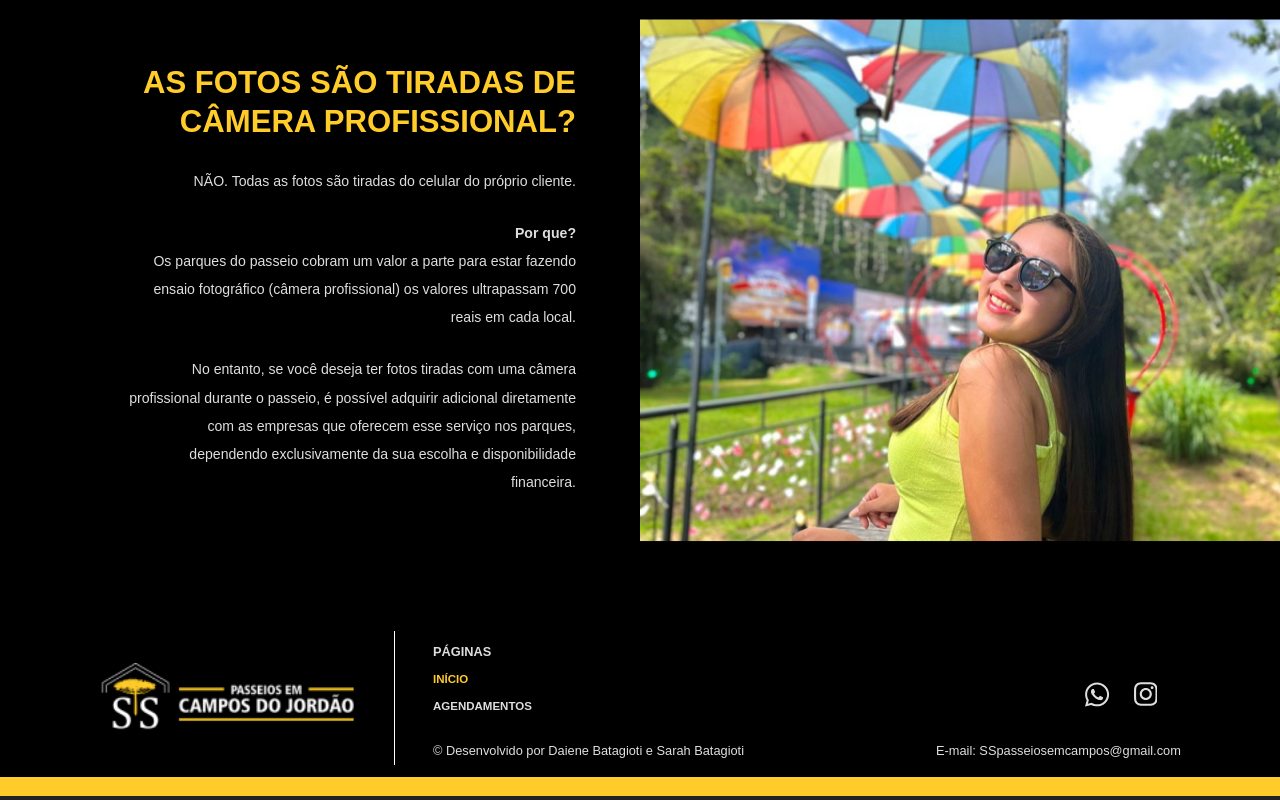
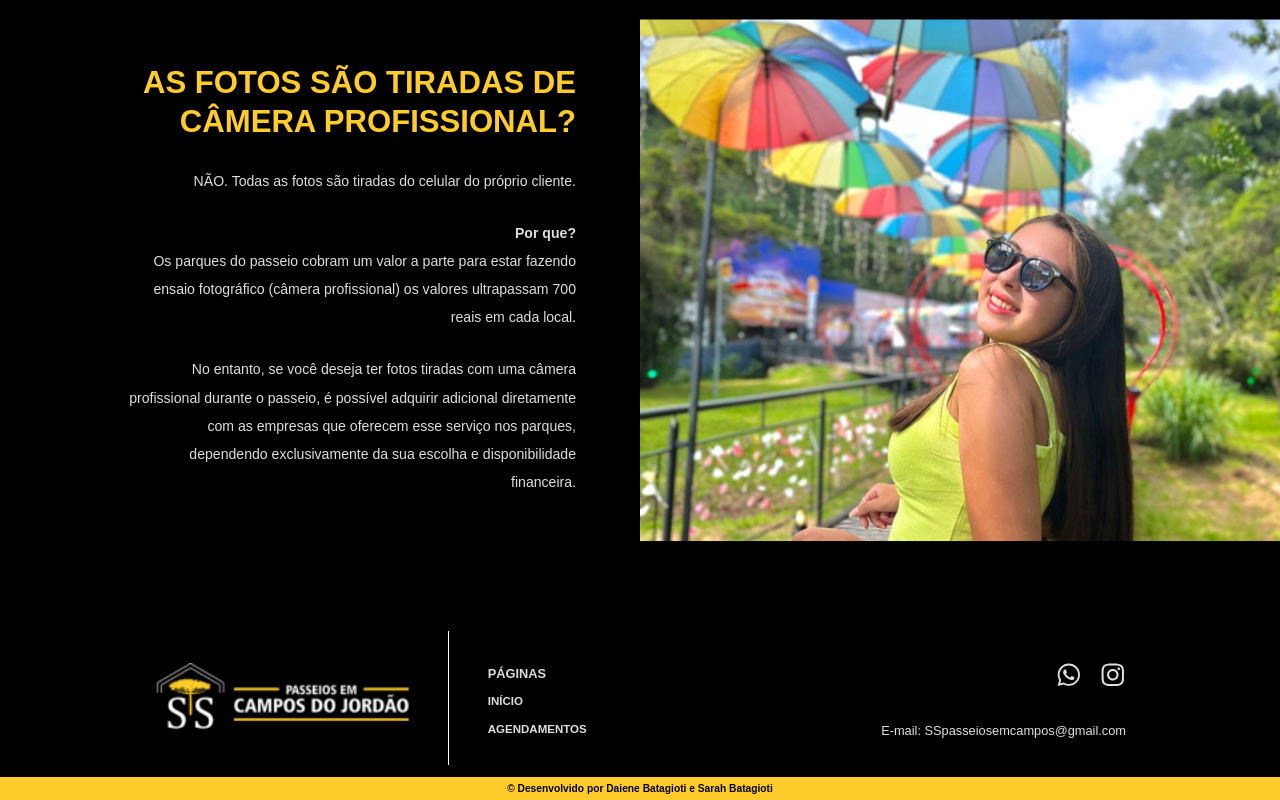
Before and after one commit to LeandroLFE/SS-CAMPOS, a React (Vite) app: page /inicio in a window 1280 px wide. Shown: the part 4003-4803 px from the top of the page. Built offline with nearby package versions, Linux system fonts and the light colour scheme.

Commit message:
Botões inicio e agendamento mandando a pagina para o topo quando clicado

```diff
--- a/src/Components/Footer/index.tsx
+++ b/src/Components/Footer/index.tsx
@@ -1,8 +1,8 @@
-//import React from 'react';
+import React from 'react';
 import logo from '../../assets/logo_horizontal.png';
 import { FaWhatsapp, FaInstagram } from "react-icons/fa";
 import { Container } from './style';
-import { Link, useLocation } from "react-router-dom";
+import { Link } from "react-router-dom";
 import styled from 'styled-components';
 
 interface LinkProps {
@@ -24,14 +24,17 @@ interface ButtonProps {
 }
 
 const Button: React.FC<ButtonProps> = ({ to, className, id, children }) => {
-  const active = useLocation().pathname === to;
+  const handleClick = () => {
+    window.scrollTo(0, 0);
+  };
 
   return (
     <CustomLink
       to={to}
       className={className}
       id={id}
-      isActive={active}
+      onClick={handleClick}
+      isActive={false}
     >
       {children}
     </CustomLink>
@@ -48,35 +51,36 @@ const Footer = () => {
             <p className="title-paginas">PÁGINAS</p>
             <Button
               to="/inicio"
-              className={`button ${location.pathname === "/inicio" ? "active" : ""}`}
+              className="button"
               id="button-1"
             >
               Início
             </Button>
             <Button
               to="/agendamentos"
-              className={`button ${location.pathname === "/agendamentos" ? "active" : ""}`}
+              className="button"
               id="button-2"
             >
               Agendamentos
             </Button>
-            <p className="devs">&copy; Desenvolvido por Daiene Batagioti e Sarah Batagioti</p>
           </div>
           <div className="contact">
             <div className="icons-warp">
-              <a href="https://api.whatsapp.com/message/IJB2DRZOVPY5B1?autoload=1&app_absent=0" target="_blank">
-                <FaWhatsapp className="icon" size={29} />
+              <a href="https://api.whatsapp.com/message/IJB2DRZOVPY5B1?autoload=1&app_absent=0" target="_blank" rel="noopener noreferrer">
+                <FaWhatsapp className="icon"/>
               </a>
-              <a href="https://www.instagram.com/sspasseiosemcampos/" target="_blank">
-                <FaInstagram className="icon" size={28} />
+              <a href="https://www.instagram.com/sspasseiosemcampos/" target="_blank" rel="noopener noreferrer">
+                <FaInstagram className="icon"/>
               </a>
             </div>
-            <a href="mailto:SSpasseiosemcampos@gmail.com" target="_blank">
+            <a href="mailto:SSpasseiosemcampos@gmail.com" target="_blank" rel="noopener noreferrer">
               <p className="email">E-mail: SSpasseiosemcampos@gmail.com</p>
             </a>
           </div>
         </div>
-        <div className="amarela"></div>
+        <div className="amarela">
+          <p className="devs">&copy; Desenvolvido por Daiene Batagioti e Sarah Batagioti</p>
+        </div>
       </div>
     </Container>
   )
--- a/src/Components/Footer/style.tsx
+++ b/src/Components/Footer/style.tsx
@@ -71,12 +71,9 @@ export const Container = styled.div`
         color: #FFCC29;
     }
 
-    .devs {
-        margin-top: 2vw;
-    }
-
     .contact {
-        margin: 3.5vw 0 0 15vw;
+        margin-left: 15vw;
+        padding-top: 1.5vw;
         display: flex;
         flex-direction: column;
         justify-content: flex-end;
@@ -87,31 +84,28 @@ export const Container = styled.div`
         display: flex;
     }
 
-    #wpp {
-        margin-right: 1vw;
-        width: 2vw;
-        cursor: pointer;
-    }
-
-    #insta {
-        width: 2vw;
-        cursor: pointer;
-    }
-
     .email {
         margin-top: 2vw;
         font-size: 1vw;
     }
 
     .amarela {
-        height: 1.5vw;
+        height: 1.8vw;
         background: #FFCC29;
+        display: flex;
+        align-items: center;
+        justify-content: center;
+    }
+
+    .devs {
+        color: black;
+        font-size: 0.8vw;
+        font-weight: bold;
     }
 
     .icon {
-        width: 50%;
-        margin-top: 1vw;
-        margin-right: 1.5vw;
+        font-size: 2vw;
+        margin-left: 1.5vw;
     }
 
     .icon:hover {
@@ -127,10 +121,9 @@ export const Container = styled.div`
     @media (max-width: 767px) {
 
     .footer {
+      border-top: 2px solid #0f0f0f;
       flex-direction: column;
-      align-items: center;
-      text-align: center;
-      padding: 2vh;
+      padding: 0;
     }
 
     .logo {
@@ -142,7 +135,7 @@ export const Container = styled.div`
 
     .paginas {
       align-items: left;
-      font-size: 2vh;
+      font-size: 4vw;
       margin-top: 5%;
       margin-bottom: 5%;
     }
@@ -152,10 +145,6 @@ export const Container = styled.div`
       margin-top: 10px;
     }
 
-    .devs {
-      margin-top: 4vh;
-    }
-
     .contact {
       margin: 0;
       margin-top: 1vh;
@@ -163,12 +152,21 @@ export const Container = styled.div`
     }
 
     .icon {
-      width: 20px;
-      margin-right: 2vh;
+        font-size: 6.5vw;
+        margin-right: 3vw;
     }
 
     .email {
-      font-size: 14px;
+      font-size: 4vw;
       margin-top: 10px;
     }
+
+    .amarela {
+        height: 9vw;
+        margin-top: 3.5vh;
+    }
+
+    .devs {
+        font-size: 3vw;
+    }
 `;
--- a/src/pages/Inicio/style.tsx
+++ b/src/pages/Inicio/style.tsx
@@ -366,7 +366,7 @@ export const Container = styled.div`
         }
 
         .budget {
-            font-size: 2.5vw;
+            font-size: 3.5vw;
             padding: 2vw 4vw;
             margin-top: 8%;
         }
@@ -417,7 +417,7 @@ export const Container = styled.div`
         }
 
         .professional-camera-information {
-            margin-top: 45vh;
+            margin-top: 81.5%;
             margin-right: 2%;
             text-align: left;
         }
```
